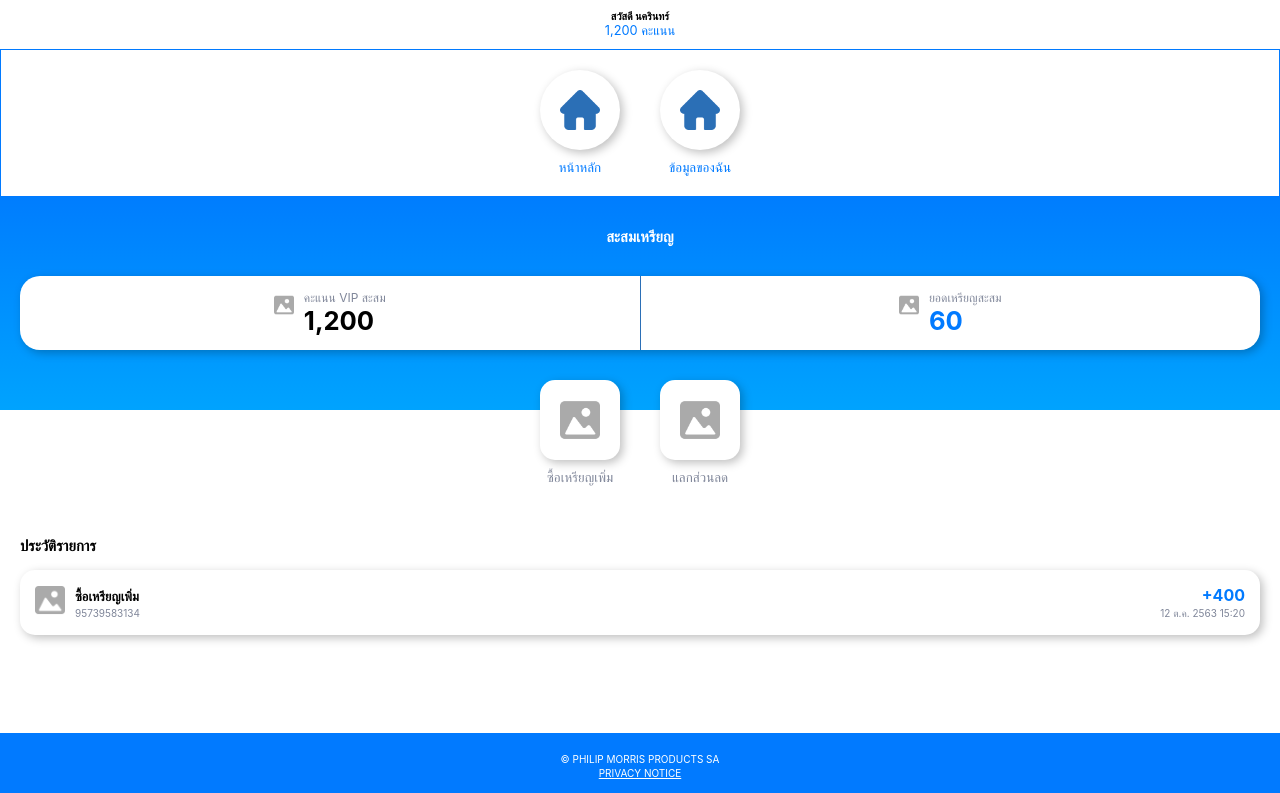
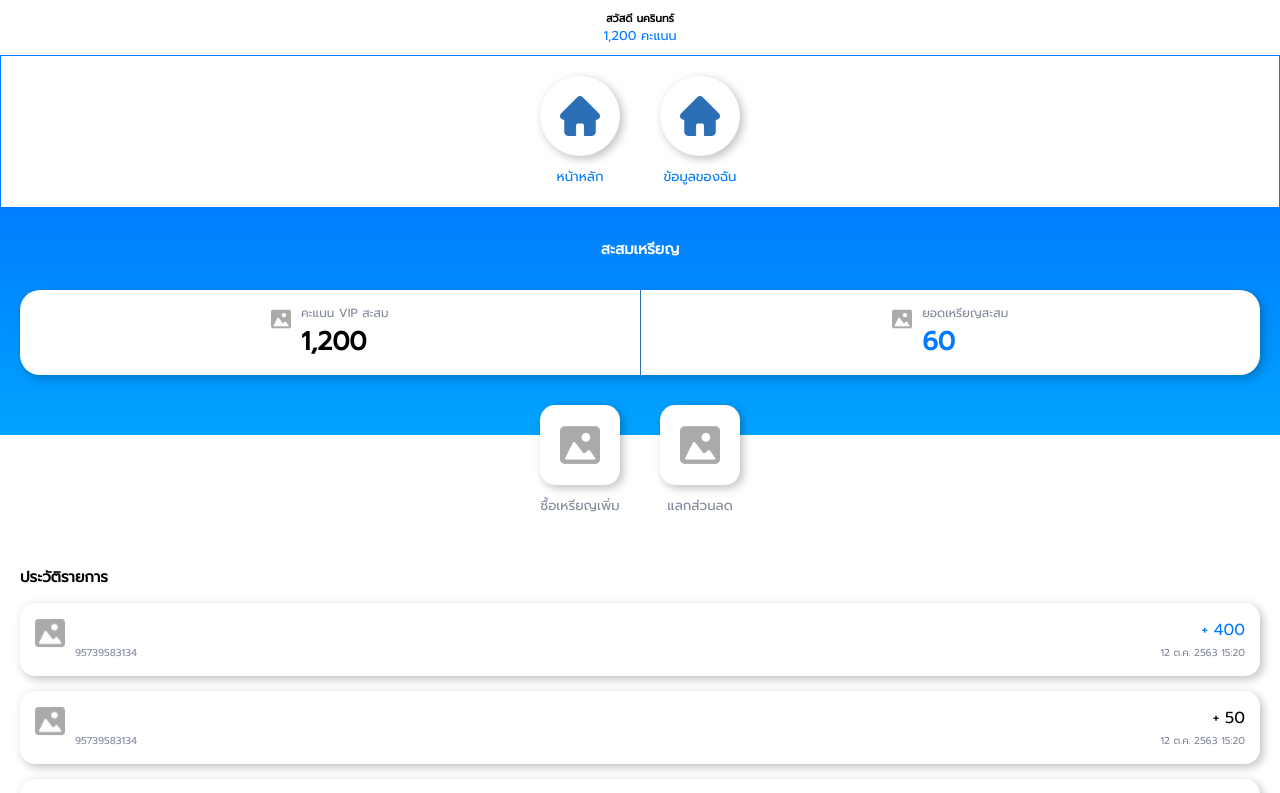
Before and after one commit to artherzno/pmi, a React (Create React App) app: page / in a window 1280 px wide. Shown: the top 793 px of the page. Built offline with nearby package versions, Linux system fonts and the light colour scheme.

Commit message:
- Get data json

```diff
--- a/public/index.html
+++ b/public/index.html
@@ -25,6 +25,8 @@
       Learn how to configure a non-root public URL by running `npm run build`.
     -->
     <title>PMI Point Wallet</title>
+    <link rel="preconnect" href="https://fonts.gstatic.com">
+    <link href="https://fonts.googleapis.com/css2?family=Prompt:wght@300;400&display=swap" rel="stylesheet">
   </head>
   <body>
     <noscript>You need to enable JavaScript to run this app.</noscript>
--- a/src/App.js
+++ b/src/App.js
@@ -40,7 +40,7 @@ function App() {
       <div>
         <Header />
         <NavMain />
-        <Container />
+        <Container data={dataTransaction} />
         <Footer />
       </div>
     );
--- a/src/App.scss
+++ b/src/App.scss
@@ -18,6 +18,7 @@ button {
     border: none;
     margin: 0 20px;
     background-color: transparent;
+    font-family: 'Prompt', sans-serif;
 
     &:focus {
         outline: none !important;
@@ -67,6 +68,7 @@ body {
     background-color: $fill-white;
     color: $fill-grey-font;
     font-size: 0.8rem;
+    font-family: 'Prompt', sans-serif;
 }
 
 .header {
@@ -76,7 +78,7 @@ body {
 }
 
 .footer {
-    position: fixed;
+    // position: fixed;
     bottom: 0;
     width: 100%;
     text-align: center;
@@ -189,7 +191,7 @@ body {
         flex-direction: row;
         display: flex;
         padding: 15px;
-        margin-bottom: 10px;
+        margin-bottom: 15px;
         border-radius: 15px;
         box-shadow: 3px 3px 10px rgba(0,0,0,0.25);
 
@@ -212,8 +214,12 @@ body {
                     &:last-child {
                         text-align: right;
                     }
+                }
+            }
 
-                    &.font-blue {
+            ._status {
+                span {
+                    &:last-child {
                         font-size: 16px;
                     }
                 }
--- a/src/components/Container.js
+++ b/src/components/Container.js
@@ -2,10 +2,10 @@ import React from 'react';
 
 import Main from './Main';
 
-function Container() {
+function Container(props) {
     return (
         <div className="container">
-            <Main />
+            <Main data={props.data} />
         </div>
     )
 }
--- a/src/components/Main.js
+++ b/src/components/Main.js
@@ -4,7 +4,7 @@ import MainPointStatus from './MainPointStatus';
 import MainPointAction from './MainPointAction';
 import MainTransaction from './MainTransaction';
 
-function Main() {
+function Main(props) {
     const [dataTransaction, setDataTransaction] = useState([]);
 
     return (
@@ -13,7 +13,7 @@ function Main() {
                 <MainPointStatus />
             </div>
             <MainPointAction />
-            <MainTransaction />
+            <MainTransaction data={props.data} />
         </React.Fragment>
     )
 }
--- a/src/components/MainTransaction.js
+++ b/src/components/MainTransaction.js
@@ -1,11 +1,14 @@
 import React from 'react';
 import MainTransactionItem from './MainTransactionItem';
 
-function MainTransaction() {
+function MainTransaction(props) {
+    console.log('Props: '+JSON.stringify(props.data));
+
+
     return (
         <div className="main-transaction">
             <h3 className="main-transaction-title">ประวัติรายการ</h3>
-            <MainTransactionItem />
+            {props.data.map((item) => <MainTransactionItem data={item} />)}
         </div>
     )
 }
--- a/src/components/MainTransactionItem.js
+++ b/src/components/MainTransactionItem.js
@@ -2,18 +2,33 @@ import React from 'react';
 
 import NoImage from '../img/noimage.png';
 
-function MainTransactionItem() {
+
+function MainTransactionItem(props) {
+
+    const amount = props.data.amount;
+    const amount_status = props.data.amount_status;
+
+    function checkAmountStatus() {
+        if(amount_status=='addcoin') {
+            return <span className="font-blue">{amount}</span>
+        } else if(amount_status=='discount') {
+            return <span className="font-black">{amount}</span>
+        } else {
+            return <span className="font-red">{amount}</span>
+        }
+    }
+
     return (
         <div className="main-transaction-item">
             <img src={NoImage} alt="icon" />
             <div className="_detail">
                 <div className="_status">
-                    <span className="font-black"><b>ซื้อเหรียญเพิ่ม</b></span>
-                    <span className="font-blue"><b>+400</b></span>
+                    <span className="font-black"><b>{props.data.status}</b></span>
+                    { checkAmountStatus() }
                 </div>
                 <div className="_idtimestmp">
-                    <span>95739583134</span>
-                    <span>12 ต.ค. 2563 15:20</span>
+                    <span>{props.data.transaction_id}</span>
+                    <span>{props.data.timestamp}</span>
                 </div>
             </div>
         </div>
--- a/src/data-transaction.json
+++ b/src/data-transaction.json
@@ -1,36 +1,36 @@
 [
     {
         "image": "../src/img/noimage.png",
-        "status": "ซื้อเหรียญเพิ่ม",
-        "amount": "400",
+        "transaction_status": "ซื้อเหรียญเพิ่ม",
+        "amount": "+ 400",
         "amount_status": "addcoin",
         "transaction_id": 95739583134,
         "timestamp": "12 ต.ค. 2563 15:20"
     },{
         "image": "../src/img/noimage.png",
-        "status": "ยืนยันส่วนลด",
-        "amount": "50",
+        "transaction_status": "ยืนยันส่วนลด",
+        "amount": "+ 50",
         "amount_status": "discount",
         "transaction_id": 95739583134,
         "timestamp": "12 ต.ค. 2563 15:20"
     },{
         "image": "../src/img/noimage.png",
-        "status": "ซื้อเหรียญเพิ่ม",
-        "amount": "200",
+        "transaction_status": "ซื้อเหรียญเพิ่ม",
+        "amount": "+ 200",
         "amount_status": "addcoin",
         "transaction_id": 95739583134,
         "timestamp": "12 ต.ค. 2563 15:20"
     },{
         "image": "../src/img/noimage.png",
-        "status": "ยืนยันส่วนลด",
-        "amount": "50",
+        "transaction_status": "ยืนยันส่วนลด",
+        "amount": "+ 50",
         "amount_status": "discount",
         "transaction_id": 95739583134,
         "timestamp": "12 ต.ค. 2563 15:20"
     },{
         "image": "../src/img/noimage.png",
-        "status": "ยืนยันส่วนลด",
-        "amount": "60",
+        "transaction_status": "ยืนยันส่วนลด",
+        "amount": "+ 60",
         "amount_status": "discount",
         "transaction_id": 95739583134,
         "timestamp": "08 ต.ค. 2563 11:59"
```
